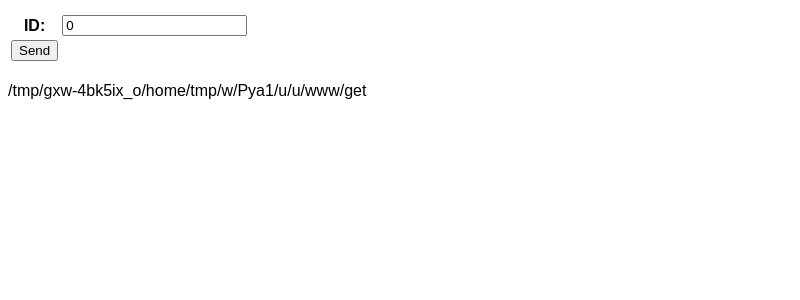
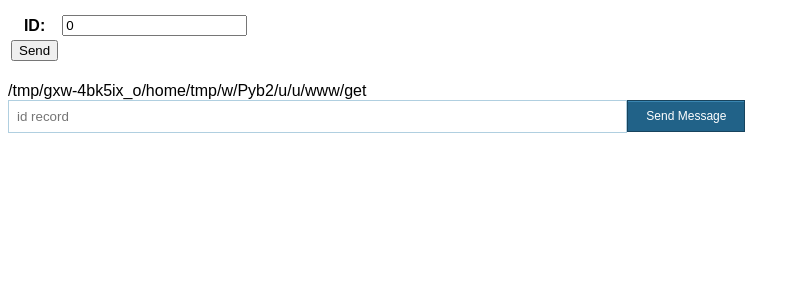
Before and after one commit to FelixIzm/image-1945, a Django app: page / in a window 1280 px wide. Shown: the top 300 px of the page, without its empty margins (0-800 px from the left). Run offline with Django 3.2, Linux system fonts and the light colour scheme.

Commit message:
'heroke'

```diff
--- /dev/null
+++ b/get/static/css/input.css
@@ -0,0 +1,72 @@
+<style type="text/css">
+.form-style-9{
+	max-width: 450px;
+	background: #FAFAFA;
+	padding: 30px;
+	margin: 50px auto;
+	box-shadow: 1px 1px 25px rgba(0, 0, 0, 0.35);
+	border-radius: 10px;
+	border: 6px solid #305A72;
+}
+.form-style-9 ul{
+	padding:0;
+	margin:0;
+	list-style:none;
+}
+.form-style-9 ul li{
+	display: block;
+	margin-bottom: 10px;
+	min-height: 35px;
+}
+.form-style-9 ul li  .field-style{
+	box-sizing: border-box;
+	-webkit-box-sizing: border-box;
+	-moz-box-sizing: border-box;
+	padding: 8px;
+	outline: none;
+	border: 1px solid #B0CFE0;
+	-webkit-transition: all 0.30s ease-in-out;
+	-moz-transition: all 0.30s ease-in-out;
+	-ms-transition: all 0.30s ease-in-out;
+	-o-transition: all 0.30s ease-in-out;
+
+}.form-style-9 ul li  .field-style:focus{
+	box-shadow: 0 0 5px #B0CFE0;
+	border:1px solid #B0CFE0;
+}
+.form-style-9 ul li .field-split{
+	width: 49%;
+}
+.form-style-9 ul li .field-full{
+	width: 100%;
+}
+.form-style-9 ul li input.align-left{
+	float:left;
+}
+.form-style-9 ul li input.align-right{
+	float:right;
+}
+.form-style-9 ul li textarea{
+	width: 100%;
+	height: 100px;
+}
+.form-style-9 ul li input[type="button"],
+.form-style-9 ul li input[type="submit"] {
+	-moz-box-shadow: inset 0px 1px 0px 0px #3985B1;
+	-webkit-box-shadow: inset 0px 1px 0px 0px #3985B1;
+	box-shadow: inset 0px 1px 0px 0px #3985B1;
+	background-color: #216288;
+	border: 1px solid #17445E;
+	display: inline-block;
+	cursor: pointer;
+	color: #FFFFFF;
+	padding: 8px 18px;
+	text-decoration: none;
+	font: 12px Arial, Helvetica, sans-serif;
+}
+.form-style-9 ul li input[type="button"]:hover,
+.form-style-9 ul li input[type="submit"]:hover {
+	background: linear-gradient(to bottom, #2D77A2 5%, #337DA8 100%);
+	background-color: #28739E;
+}
+</style>
--- a/get/templates/get/index.html
+++ b/get/templates/get/index.html
@@ -5,6 +5,7 @@
     <meta charset="utf-8" />
     <title>Image-1945</title>
     <style>body {font-family: Arial, sans-serif;}</style>
+    <link rel="stylesheet" href="{% static '/css/input.css' %}">
 
 </head>
 <body>
@@ -20,5 +21,15 @@
     {{ web_link|safe }}
 
   </form>
+
+
+  <form class="form-style-9">
+    <ul>
+    <li>
+        <input type="text" name="field1" class="field-style field-split align-left" placeholder="id record" />
+    <input type="submit" value="Send Message" />
+    </li>
+    </ul>
+    </form>
 </body>
 </html>
--- a/image1945/settings.py
+++ b/image1945/settings.py
@@ -23,7 +23,8 @@
 SECRET_KEY = 'wa0-0f)o28o1*c(8af8969ekxai4tv=4#67(cahhh2q8lgu4+$'
 
 # SECURITY WARNING: don't run with debug turned on in production!
-DEBUG = True
+#DEBUG = False
+DEBUG = bool( os.environ.get('DJANGO_DEBUG', True) )
 
 ALLOWED_HOSTS = ['image-1945.herokuapp.com','127.0.0.1','localhost']
 
@@ -37,6 +38,7 @@
     'django.contrib.sessions',
     'django.contrib.messages',
     'django.contrib.staticfiles',
+    'get',
 ]
 
 MIDDLEWARE = [
--- a/image1945/urls.py
+++ b/image1945/urls.py
@@ -19,9 +19,7 @@
 from django.views.generic import RedirectView
 
 urlpatterns = [
+    url(r'^favicon\.ico$',RedirectView.as_view(url='/static/ico/favicon.ico'), name='favicon'),
     path('admin/', admin.site.urls),
     path('', include('get.urls')),
-    url(r'^favicon\.ico$',RedirectView.as_view(url='/static/ico/favicon.ico'), name='favicon'),
-
-
 ]
```
Also changed, not shown: image1945/static/css/body.css (deleted, +0 -90 lines), image1945/static/css/table.css (deleted, +0 -67 lines), image1945/static/ico/favicon-16x16.png (deleted), image1945/static/ico/favicon-32x32.png (deleted), image1945/static/ico/favicon.ico (deleted).
